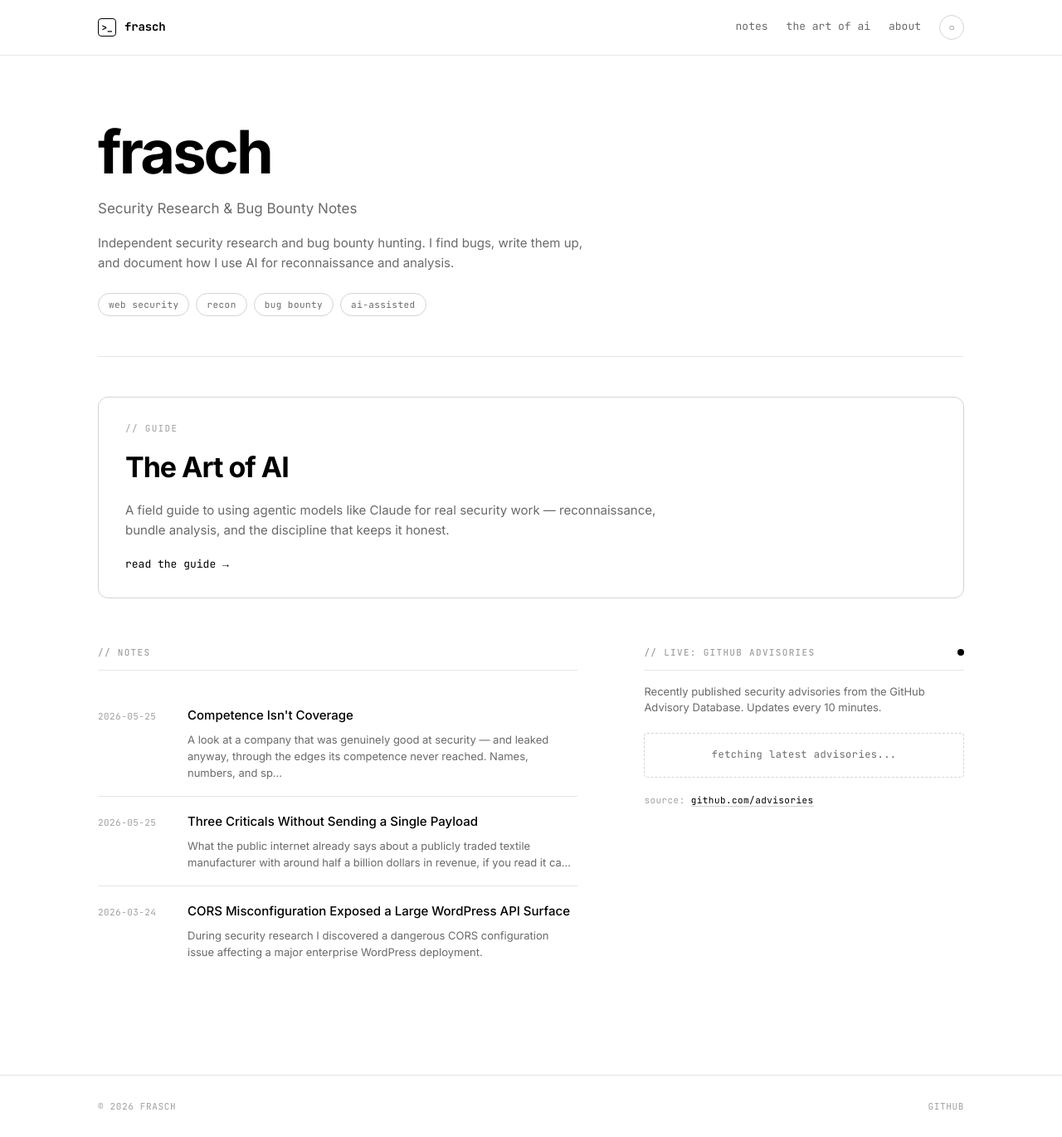
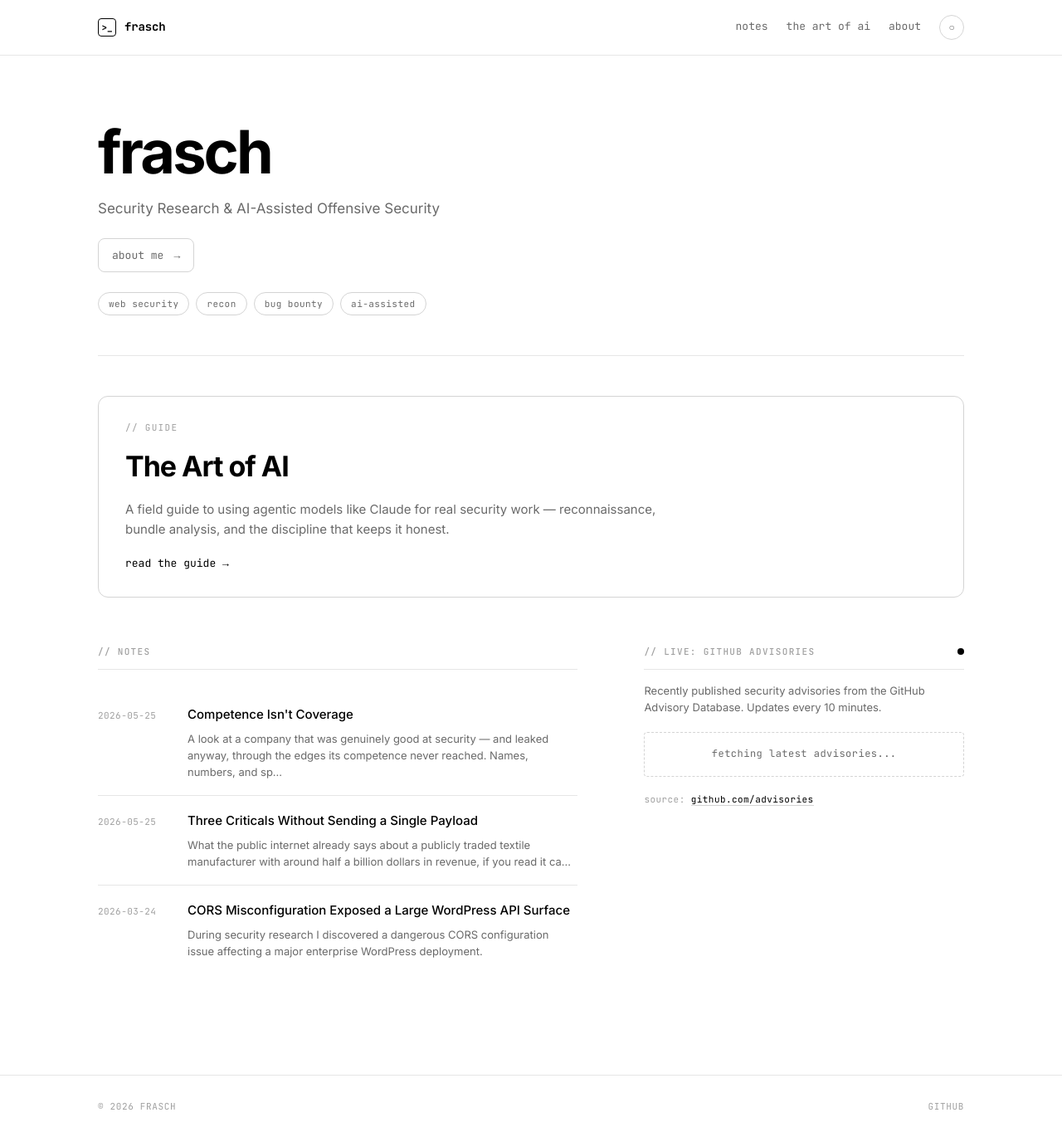
Before and after one commit to whoisfrasch/frasch, a Jekyll site: the page built from index.html, in a window 1280 px wide and 1370 px high. Shown: the whole window at 83% size. Built offline with Jekyll 4.4.1, drawn with Linux system fonts in a browser that asks for light colours.

Commit message:
Update tagline; swap hero bio for an About panel
Set the tagline to "Security Research & AI-Assisted Offensive Security",
remove the bio paragraph, and add a compact panel under it linking to
the About page.

https://claude.ai/code/session_01JnCHEM12RkD4vKYenVDfaD

```diff
--- a/_config.yml
+++ b/_config.yml
@@ -1,5 +1,5 @@
 title: frasch
-tagline: Security Research & Bug Bounty Notes
+tagline: Security Research & AI-Assisted Offensive Security
 description: >-
   Notes, write-ups and research on web security, vulnerability hunting,
   and bug bounty work.
--- a/assets/css/style.css
+++ b/assets/css/style.css
@@ -322,13 +322,27 @@ code, pre, .mono {
   max-width: 56ch;
   line-height: 1.5;
 }
-.hero-bio {
-  margin-top: 16px;
+.about-panel {
+  display: inline-flex;
+  align-items: center;
+  gap: 12px;
+  margin-top: 22px;
+  padding: 9px 16px;
+  border: 1px solid var(--line-strong);
+  border-radius: 8px;
+  font-family: 'JetBrains Mono', monospace;
+  font-size: 13px;
   color: var(--fg-dim);
-  font-size: 15px;
-  max-width: 62ch;
-  line-height: 1.6;
+  text-decoration: none;
+  transition: border-color 150ms ease, color 150ms ease, transform 150ms ease;
 }
+.about-panel:hover {
+  border-color: var(--fg);
+  color: var(--fg);
+  transform: translateY(-1px);
+}
+.about-panel-arrow { transition: transform 150ms ease; }
+.about-panel:hover .about-panel-arrow { transform: translateX(3px); }
 .hero-chips {
   list-style: none;
   display: flex;
--- a/index.html
+++ b/index.html
@@ -6,7 +6,10 @@ title: Notes
 <section class="hero">
   <h1>{{ site.title }}</h1>
   <p class="tagline">{{ site.tagline }}</p>
-  <p class="hero-bio">Independent security research and bug bounty hunting. I find bugs, write them up, and document how I use AI for reconnaissance and analysis.</p>
+  <a class="about-panel" href="{{ '/about/' | relative_url }}">
+    <span class="about-panel-label">about me</span>
+    <span class="about-panel-arrow" aria-hidden="true">&rarr;</span>
+  </a>
   <ul class="hero-chips">
     <li>web security</li>
     <li>recon</li>
```
